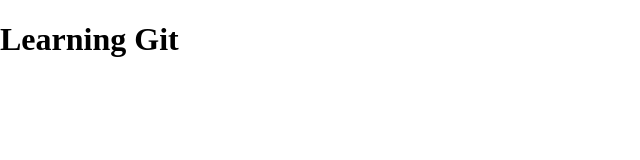
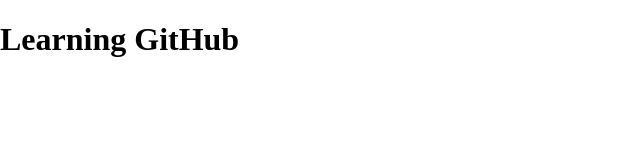
Before and after one commit to Salman-Anjum/learning-git, a plain HTML site: page index.html in a window 1280 px wide. Shown: the whole page, without its empty margins (0-640 px from the left). Drawn offline with Linux system fonts and the light colour scheme.

Commit message:
learning github

```diff
--- a/index.html
+++ b/index.html
@@ -7,6 +7,6 @@
     <link rel="stylesheet" href="style.css">
     </head>
 <body>
-   <h1>Learning Git</h1>
+   <h1>Learning GitHub</h1>
 </body>
 </html>
```
